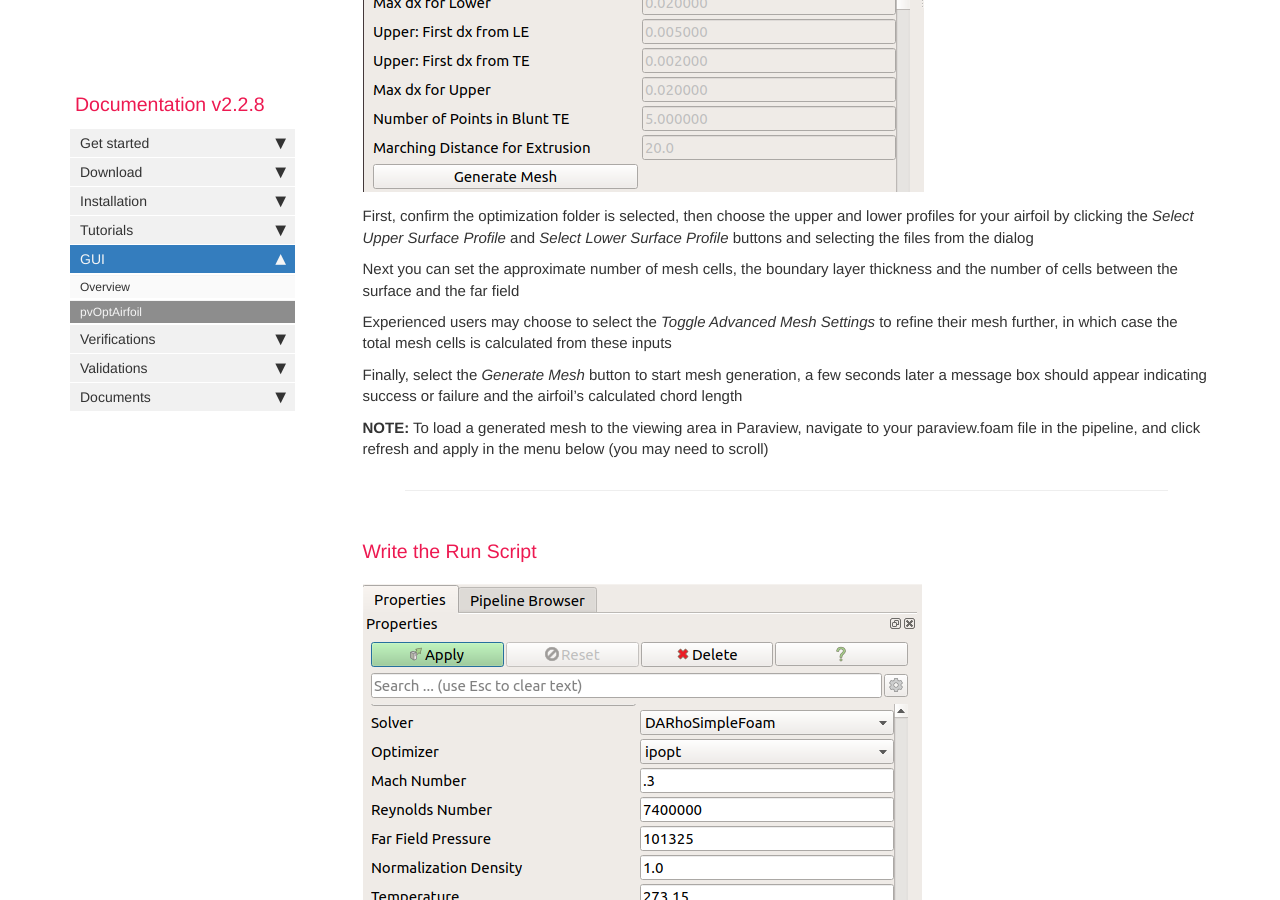
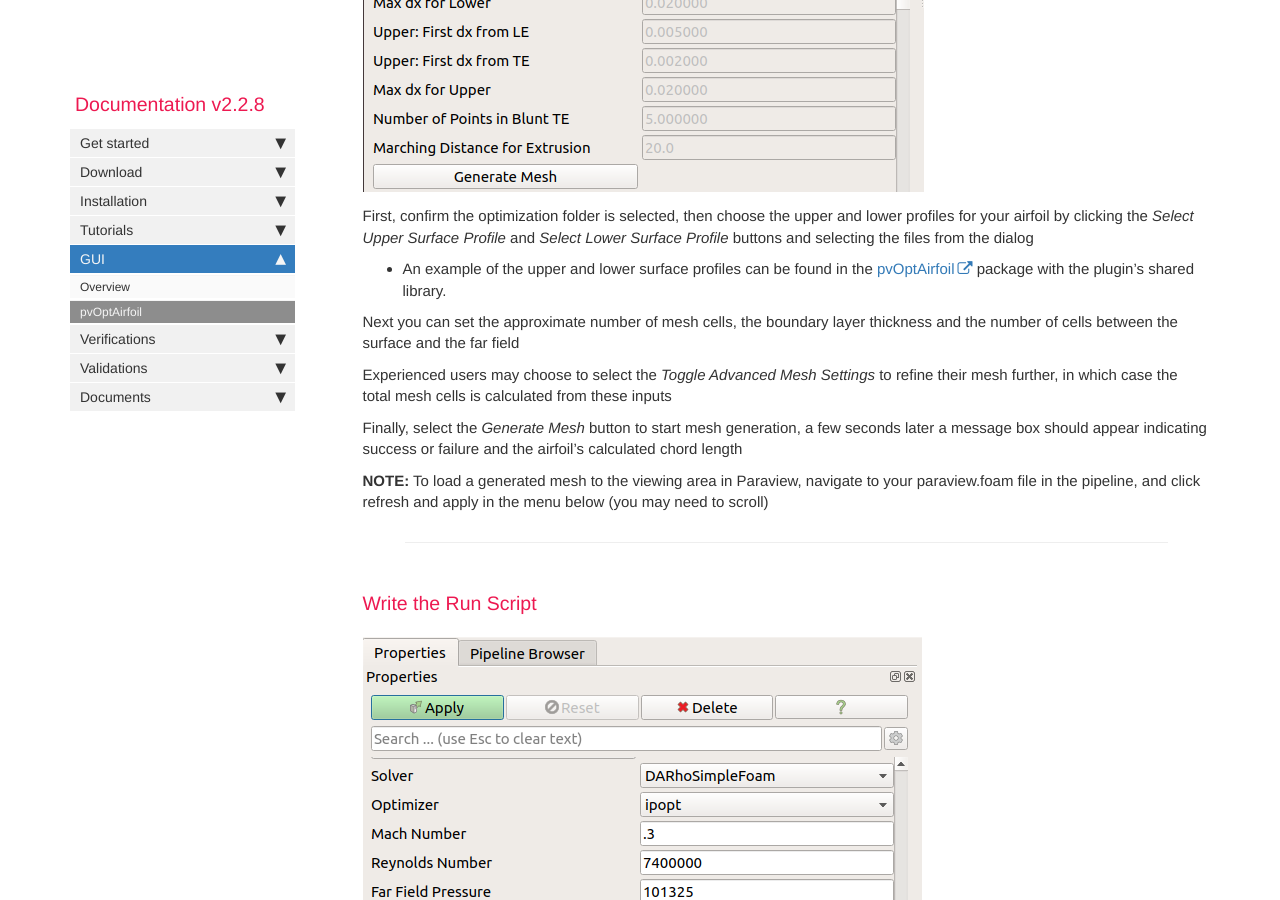
Before and after one commit to DAFoam/DAFoam.github.io, a Jekyll site: the page built from pages/mydoc/mydoc_gui_pvoptairfoil.md, in a window 1280 px wide and 900 px high, scrolled down 2685 px. Built offline with Jekyll 4.4.1, drawn with Linux system fonts in a browser that asks for light colours; comment, search, counter and statistics services are not loaded.

Commit message:
Update mydoc_gui_pvoptairfoil.md
Updated to reflect profiles example in pvOptAirfoil package

```diff
--- a/pages/mydoc/mydoc_gui_pvoptairfoil.md
+++ b/pages/mydoc/mydoc_gui_pvoptairfoil.md
@@ -78,6 +78,7 @@ pvOptAirfoil writes several files for mesh generation, run script creation, opti
 ![MeshGeneration](/images/tutorials/GUI_meshGen.png)
 
 First, confirm the optimization folder is selected, then choose the upper and lower profiles for your airfoil by clicking the *Select Upper Surface Profile* and *Select Lower Surface Profile* buttons and selecting the files from the dialog
+- An example of the upper and lower surface profiles can be found in the [pvOptAirfoil](https://github.com/DAFoam/files/releases/tag/pvOptGUI) package with the plugin's shared library.
 
 Next you can set the approximate number of mesh cells, the boundary layer thickness and the number of cells between the surface and the far field
 
```
